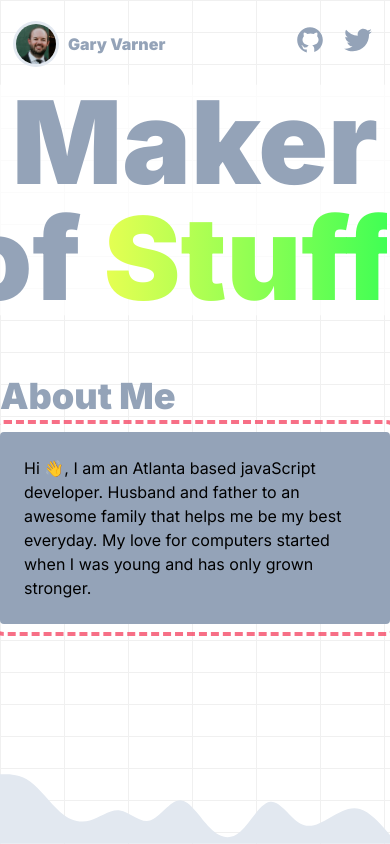
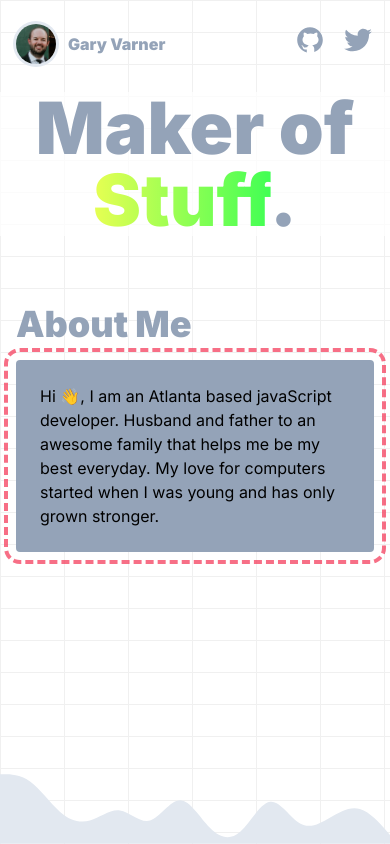
Before and after one commit to gvarner13/my-site-nextjs, a Next.js app: page / in a window 390 px wide. Shown: the top 844 px of the page. Built offline with nearby package versions, Linux system fonts and the light colour scheme.

Commit message:
Fixed spacing for smaller screens

```diff
--- a/pages/index.js
+++ b/pages/index.js
@@ -19,6 +19,10 @@ export default function Home() {
         <link
           href="https://fonts.googleapis.com/css2?family=Inter:wght@400;900&display=swap"
           rel="stylesheet"
+        />
+        <meta
+          property="og:image"
+          content="https://og-examples.vercel.sh/api/static"
         />
       </Head>
 
@@ -86,7 +90,7 @@ export default function Home() {
           animate={{ scale: 1.2 }}
           transition={{ type: "spring", stiffness: 150, damping: 20 }}
         >
-          <h1 className="text-8xl font-black text-slate-400">
+          <h1 className="md:text-8xl text-6xl font-black text-slate-400">
             Maker of{" "}
             <span
               style={{
@@ -100,7 +104,7 @@ export default function Home() {
             .
           </h1>
         </motion.div>
-        <div className="mt-20 text-left">
+        <div className="mt-20 text-left px-4">
           <h2 className="text-4xl font-black text-slate-400">About Me</h2>
           <div className="outline-dashed outline-offset-8 outline-4 outline-rose-500/75 rounded bg-slate-400 p-6 max-w-2xl mt-4">
             <p>
--- a/pages/notlinktree/index.js
+++ b/pages/notlinktree/index.js
@@ -98,7 +98,7 @@ export default function NotLinkTree() {
       className="h-screen bg-white bg-[linear-gradient(to_right,#f0f0f0_1px,transparent_1px),linear-gradient(to_bottom,#f0f0f0_1px,transparent_1px)]"
       style={{ backgroundSize: "4rem 2rem" }}
     >
-      <div className="hide_scrollbar mx-auto h-full w-full max-w-lg space-y-8 overflow-y-scroll px-2 pt-8">
+      <div className="hide_scrollbar mx-auto h-full w-full max-w-lg space-y-8 overflow-y-scroll px-4 pt-8">
         <div className="text-center">
           <span className="relative flex shrink-0 mx-auto h-20 w-20 overflow-hidden rounded-full ring ring-slate-200">
             <img
```
